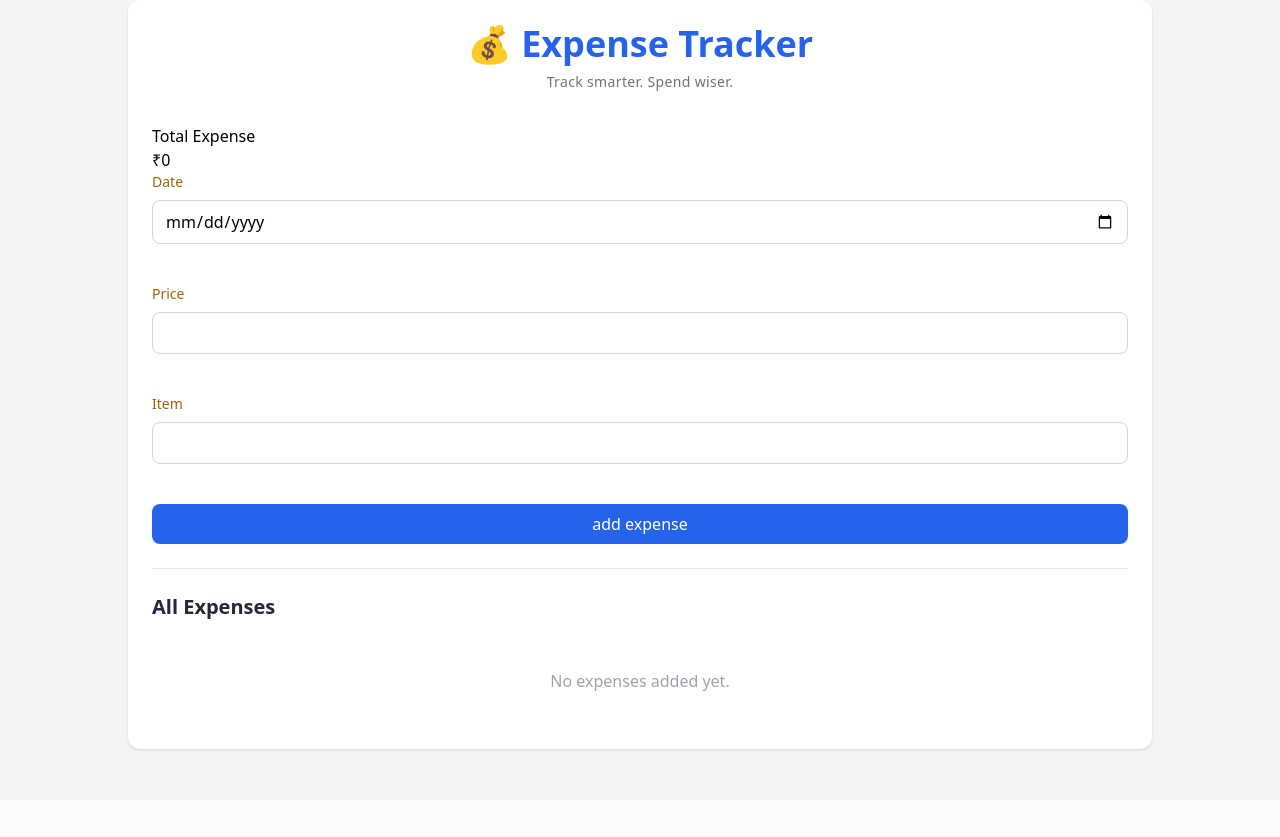
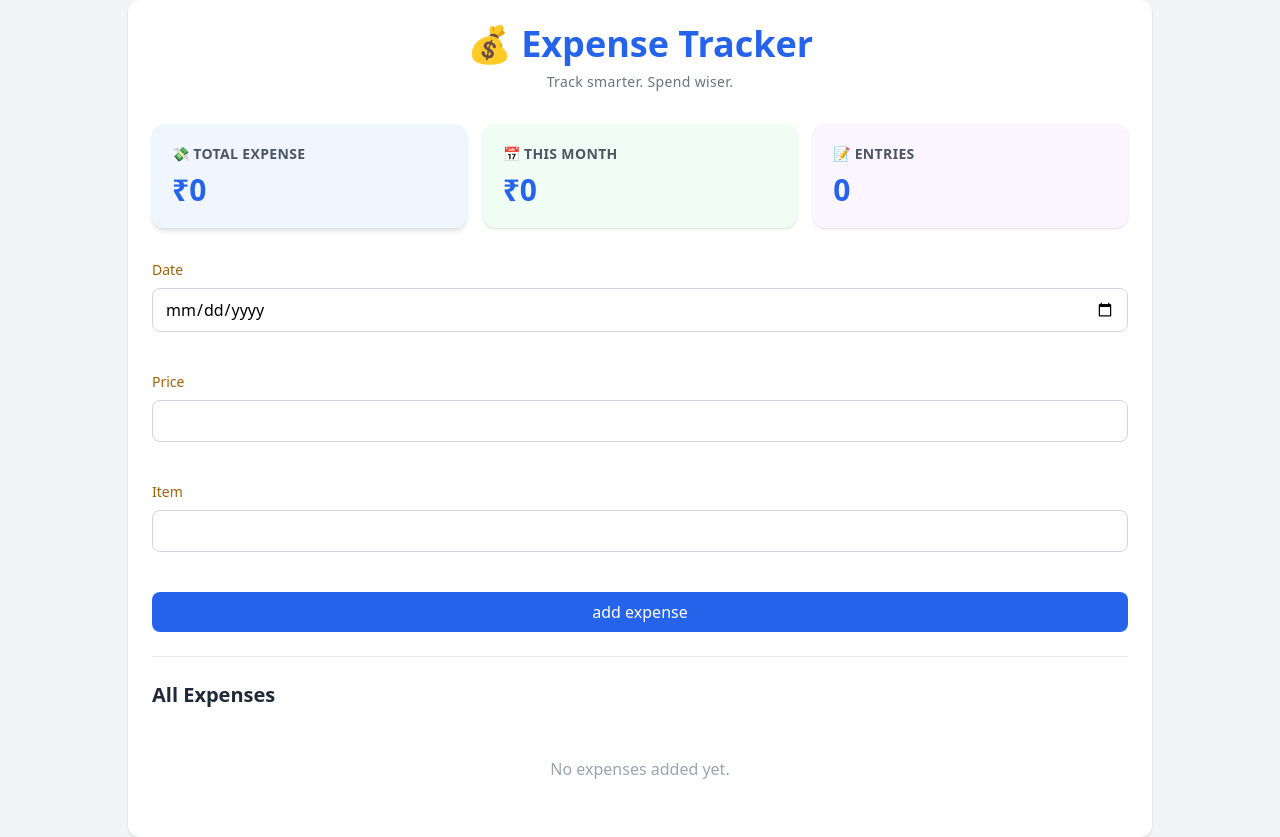
Before and after one commit to daxi-parmar/expense-tracker, a Flask app: page / in a window 1280 px wide. Before the commit the page ends 751 px from the top, so only its background shows below. Run offline with Flask 3, Linux system fonts and the light colour scheme; data that the repository does not hold is empty; some libraries are stand-ins or nearby versions.

Commit message:
Implement dashboard summary statistics

```diff
--- a/app.py
+++ b/app.py
@@ -9,11 +9,29 @@ app.secret_key = "mysecretkey"
 def home():
     expenses = list(expenses_collection.find())
     total = 0
+    monthly_total = 0
+    today =datetime.now()
+    current_month =today.month
+    current_year = today.year
     for expense in expenses:
         total += expense["price"]
+
+
+        expense_date = datetime.strptime(expense["date"], "%Y-%m-%d")
+
+        expense_month = expense_date.month
+        expense_year = expense_date.year
+
+
+        if expense_month == current_month and expense_year ==current_year:
+                monthly_total +=expense["price"]
+
+    total_entries = len(expenses)
     return render_template("index.html",
                            expenses=expenses,
-                           total =total)
+                           total =total,
+                           total_entries=total_entries,
+                           monthly_total=monthly_total)
 
 @app.route("/test-db")
 def test_db():
--- a/templates/index.html
+++ b/templates/index.html
@@ -18,10 +18,32 @@
             </p>
         </div>
 
-        <div class ="dashboard">
-            <div>
-                <h3>Total Expense</h3>
-                <p>₹{{ total }}</p>
+        <div class ="dashboard grid grid-cols-3 gap-4 mb-8">
+            <div class="bg-blue-50 rounded-xl p-5 shadow-md">
+                <h3 class="text-sm font-semibold text-gray-600 uppercase tracking-wide">
+                   💸 Total Expense
+                </h3>
+                <p class="text-3xl font-bold text-blue-600 mt-2">
+                    ₹{{ total }}
+                </p>
+            </div>
+
+            <div class="bg-green-50 rounded-xl shadow p-5">
+                <h3 class="text-sm font-semibold text-gray-600 uppercase tracking-wide">
+                    📅 This Month
+                </h3>
+                     <p class="text-3xl font-bold text-blue-600 mt-2">
+                        ₹{{monthly_total}}
+                    </p>
+            </div>
+
+            <div class="bg-purple-50 rounded-xl shadow p-5">
+                <h3 class="text-sm font-semibold text-gray-600 uppercase tracking-wide">
+                    📝 Entries
+                </h3>
+                <p class="text-3xl font-bold text-blue-600 mt-2">
+                    {{ total_entries }}
+                </p>
             </div>
 
         </div>
@@ -60,7 +82,7 @@
             <br><br>
 
             <button type="submit" class="w-full bg-blue-600 text-white font-medium py-2 rounded-lg hover:bg-blue-700 transition">
-                add expense
+            add expense
             </button>
         </form>
         </div>
```
